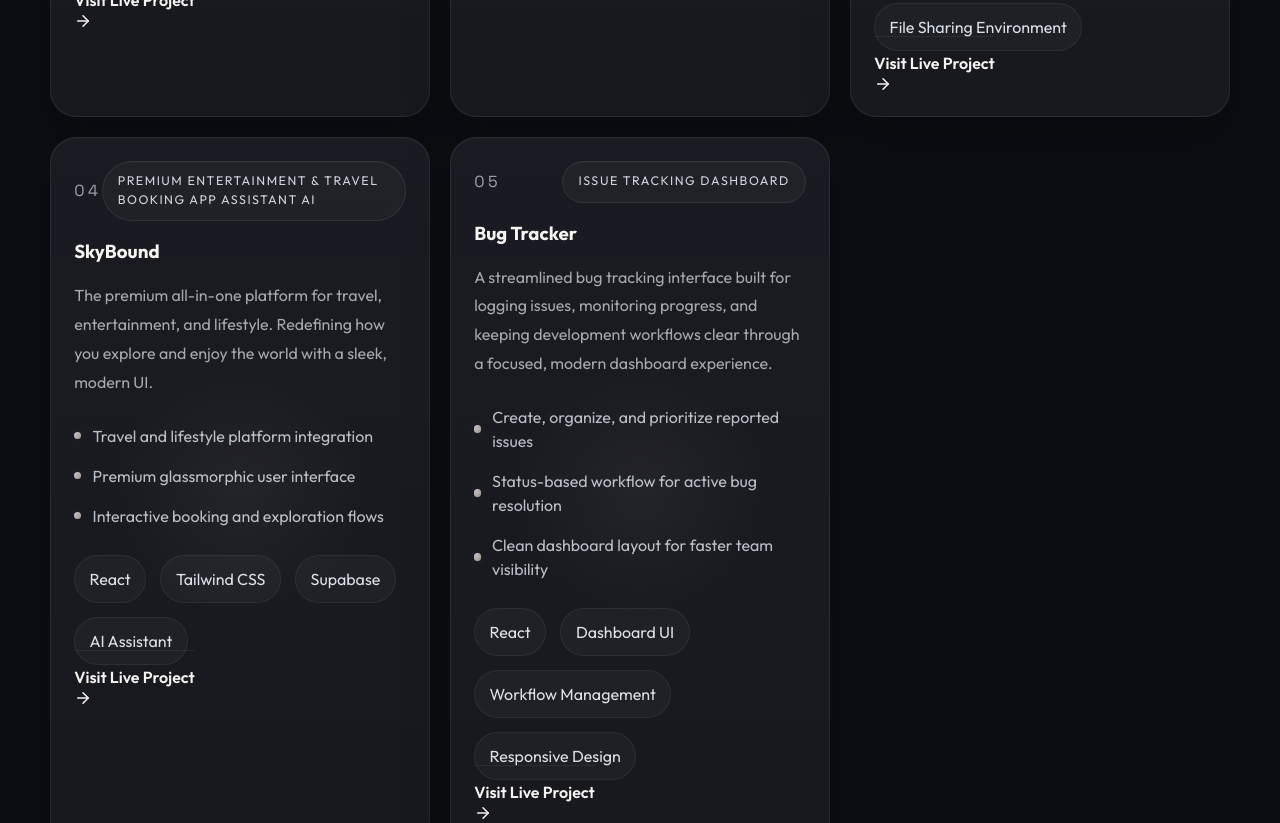
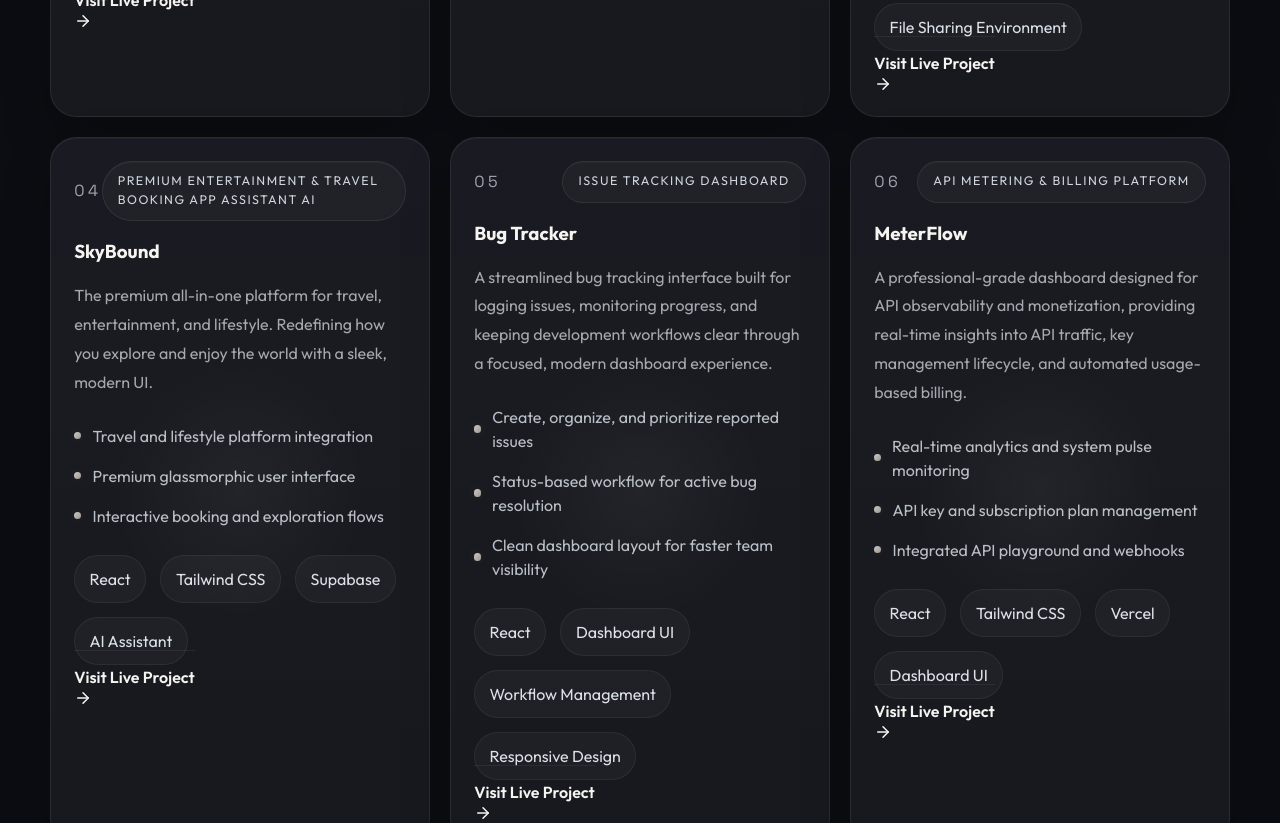
Before and after one commit to prathampanchmukh1234-maker/Portfolio, a React (Vite) app: page / in a window 1280 px wide. Shown: the part 3420-4243 px from the top of the page. Built offline with nearby package versions, Linux system fonts and the light colour scheme.

Commit message:
added Meterflow

```diff
--- a/src/App.tsx
+++ b/src/App.tsx
@@ -139,6 +139,19 @@ const projects = [
     ],
     stack: ['React', 'Dashboard UI', 'Workflow Management', 'Responsive Design'],
     live: 'https://bug-tracker-frontend-rho-brown.vercel.app',
+  },
+  {
+    title: 'MeterFlow',
+    type: 'API Metering & Billing Platform',
+    description:
+      'A professional-grade dashboard designed for API observability and monetization, providing real-time insights into API traffic, key management lifecycle, and automated usage-based billing.',
+    features: [
+      'Real-time analytics and system pulse monitoring',
+      'API key and subscription plan management',
+      'Integrated API playground and webhooks',
+    ],
+    stack: ['React', 'Tailwind CSS', 'Vercel', 'Dashboard UI'],
+    live: 'https://meterflow-frontend-weld.vercel.app',
   },
 ]
 
```
